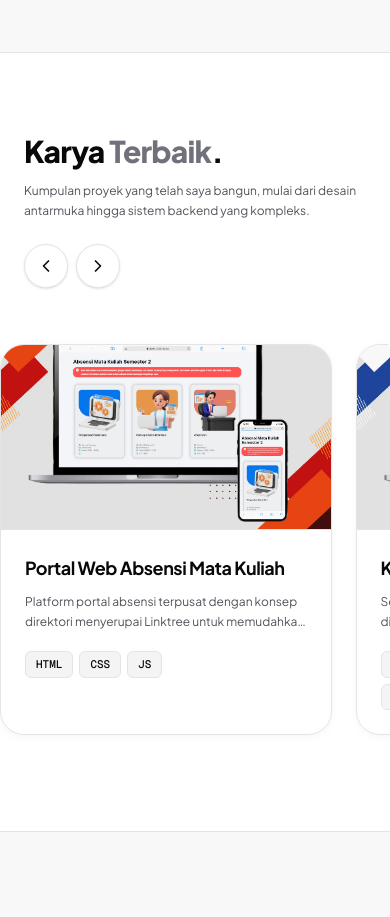
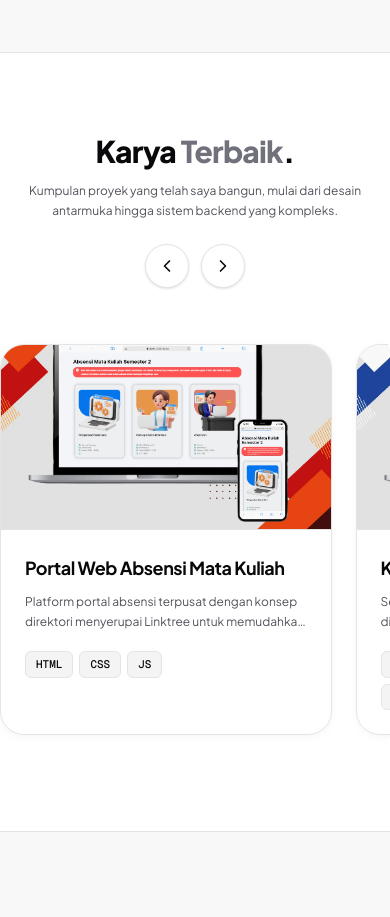
Before and after one commit to SAF134/Portfolio, a Next.js app: page / in a window 390 px wide. Shown: the part 3440-4357 px from the top of the page. Built offline with nearby package versions, Linux system fonts and the light colour scheme.

Commit message:
style: center header and controls in ProjectsSection

```diff
--- a/src/components/sections/ProjectsSection.tsx
+++ b/src/components/sections/ProjectsSection.tsx
@@ -41,18 +41,16 @@ export function ProjectsSection() {
     <section id="proyek" className="py-20 md:py-28 bg-white overflow-hidden">
       <div className="max-w-6xl w-full mx-auto px-6 md:px-12">
         {/* Header & Carousel Controls */}
-        <div className="flex flex-col md:flex-row md:items-end justify-between gap-6 mb-12">
-          <div>
-            <h2 className="text-3xl sm:text-4xl md:text-5xl font-extrabold text-[#09090B] tracking-tight">
-              Karya <span className="text-zinc-500">Terbaik</span>.
-            </h2>
-            <p className="mt-3 text-xs sm:text-sm text-[#52525B] max-w-lg leading-relaxed">
-              Kumpulan proyek yang telah saya bangun, mulai dari desain antarmuka hingga sistem backend yang kompleks.
-            </p>
-          </div>
+        <div className="text-center mb-12">
+          <h2 className="text-3xl sm:text-4xl md:text-5xl font-extrabold text-[#09090B] tracking-tight">
+            Karya <span className="text-zinc-500">Terbaik</span>.
+          </h2>
+          <p className="mt-3 text-xs sm:text-sm text-[#52525B] max-w-lg mx-auto leading-relaxed">
+            Kumpulan proyek yang telah saya bangun, mulai dari desain antarmuka hingga sistem backend yang kompleks.
+          </p>
 
           {/* Previous / Next Navigation Buttons */}
-          <div className="flex items-center gap-2 self-start md:self-end">
+          <div className="flex items-center justify-center gap-3 mt-6">
             <button
               type="button"
               onClick={() => handleScroll("left")}
```
